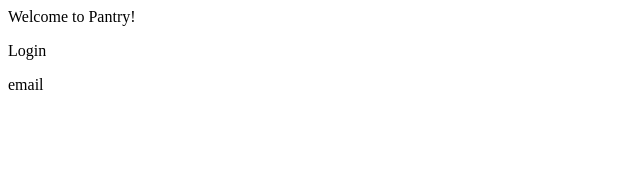
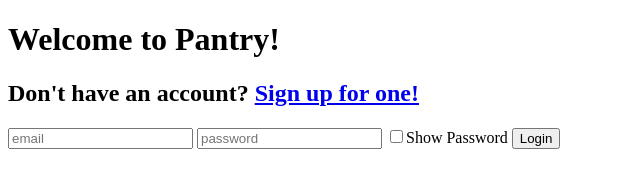
Before and after one commit to PeterArriaza/pantry, a website: page public/login.html in a window 1280 px wide. Shown: the whole page, without its empty margins (0-640 px from the left). Drawn offline with Linux system fonts and the light colour scheme.

Commit message:
built out initial sign in page

```diff
--- /dev/null
+++ b/public/client.js
@@ -0,0 +1,8 @@
+function togglePasswordVisibility() {
+    let x = document.getElementById("password");
+    if (x.type === "password") {
+        x.type = "text";
+    } else {
+        x.type = "password";
+    }
+}
--- a/public/login.html
+++ b/public/login.html
@@ -1,6 +1,34 @@
-<p>Welcome to Pantry!</p>
+<!DOCTYPE html>
+<html lang="en">
 
-<form>
-    <p>Login</p>
-    <p>email</p>
-</form>
+<head>
+    <meta charset="utf-8">
+    <meta name="viewport" content="width=device-width">
+    <title>Pantry - Login</title>
+    <!--
+    <link href="https://fonts.googleapis.com/css?family=Carter+One" rel="stylesheet">
+    <link href="https://fonts.googleapis.com/css?family=PT+Sans" rel="stylesheet">
+-->
+    <link href="index.css" rel="stylesheet" type="text/css" />
+</head>
+
+<body>
+
+    <main role="main" id="login-form">
+        <h1>Welcome to Pantry!</h1>
+        <h2>Don't have an account? <a href="new-account.html">Sign up for one!</a></h2>
+        <!--        should there be a validation page for the form action tag?-->
+        <form role="form" action="#">
+            <input type="email" placeholder="email" required oninvalid="this.setCustomValidity('Email is required.')" oninput="this.setCustomValidity('')">
+            <input type="password" id="password" placeholder="password" required oninvalid="this.setCustomValidity('Password is required.')" oninput="this.setCustomValidity('')">
+            <input type="checkbox" onclick="togglePasswordVisibility()">Show Password
+            <input type="button" value="Login">
+        </form>
+    </main>
+
+
+</body>
+
+<script src="client.js" type="text/javascript" charset="utf-8"></script>
+
+</html>
```
Also changed, not shown: public/index.html (+24 -1 lines), server.js (+20 -8 lines), public/index.css (added).
